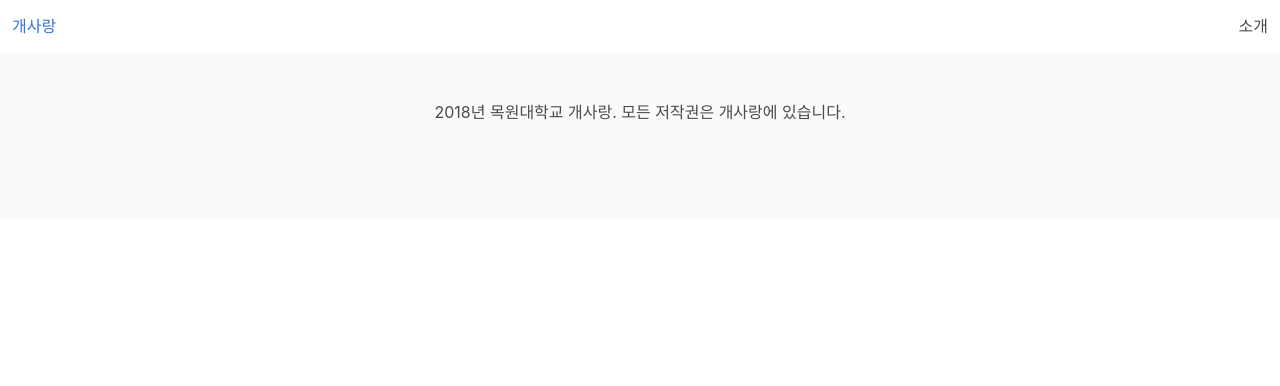
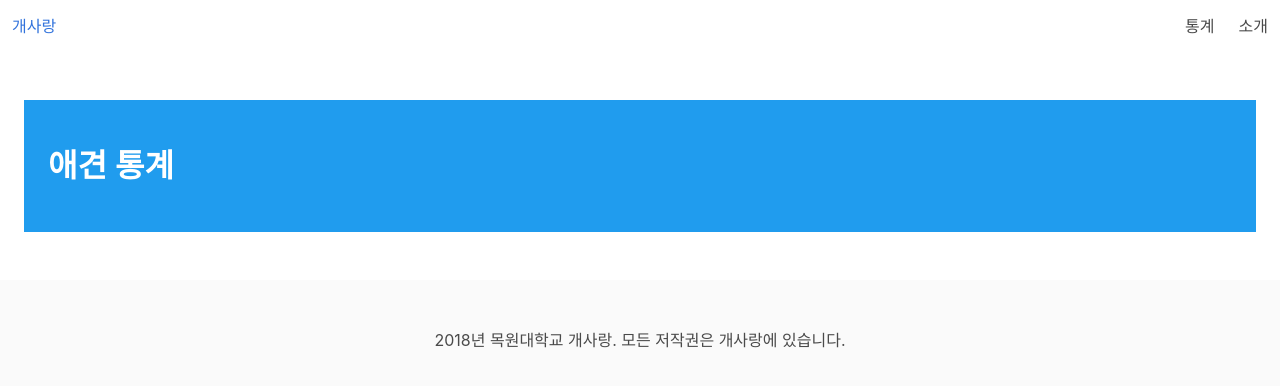
Before and after one commit to yongheuicho/DogLove_2018-1, a Nuxt app: page /stat in a window 1280 px wide. Shown: the top 386 px of the page. Built offline with nearby package versions, Linux system fonts and the light colour scheme; a small style sheet from the web is missing.

Commit message:
[2018-06-05] DogLove #19

```diff
--- a/layouts/default.vue
+++ b/layouts/default.vue
@@ -6,7 +6,8 @@
       </div>
       <div class="navbar-menu is-active">
         <div class="navbar-end">
-              <nuxt-link to="/about" class="navbar-item">소개</nuxt-link>
+          <nuxt-link to="/stat" class="navbar-item">통계</nuxt-link>
+          <nuxt-link to="/about" class="navbar-item">소개</nuxt-link>
         </div>
       </div>
     </nav>
--- /dev/null
+++ b/pages/stat.vue
@@ -0,0 +1,9 @@
+<template>
+        <section class="section">
+            <article class="hero is-info">
+                <div class="hero-body">
+                    <h1 class="title">애견 통계</h1>
+                </div>
+            </article>
+        </section>
+    </template>
```
Also changed, not shown: 1 other file (tests, documents, lock files or other folders).
